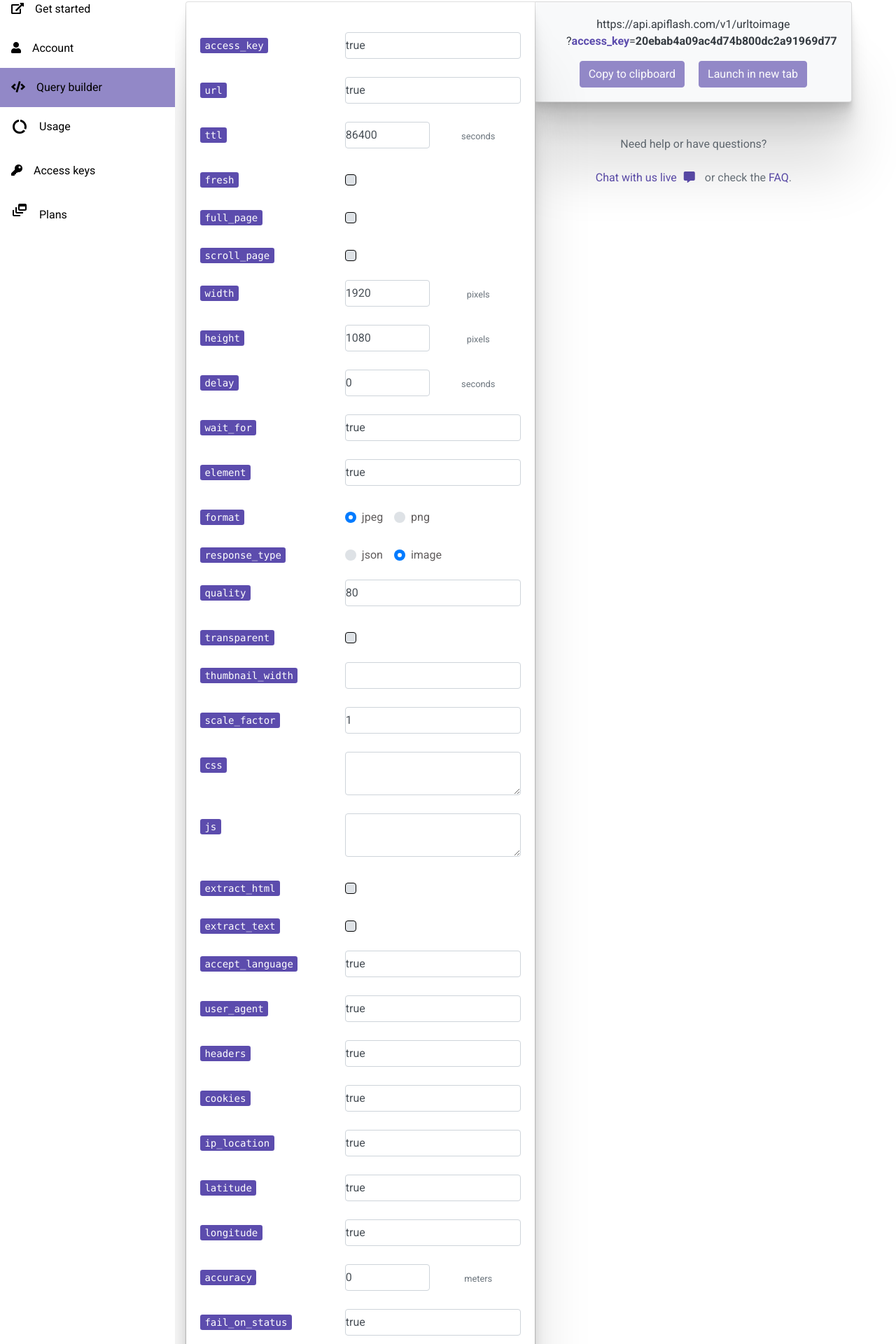
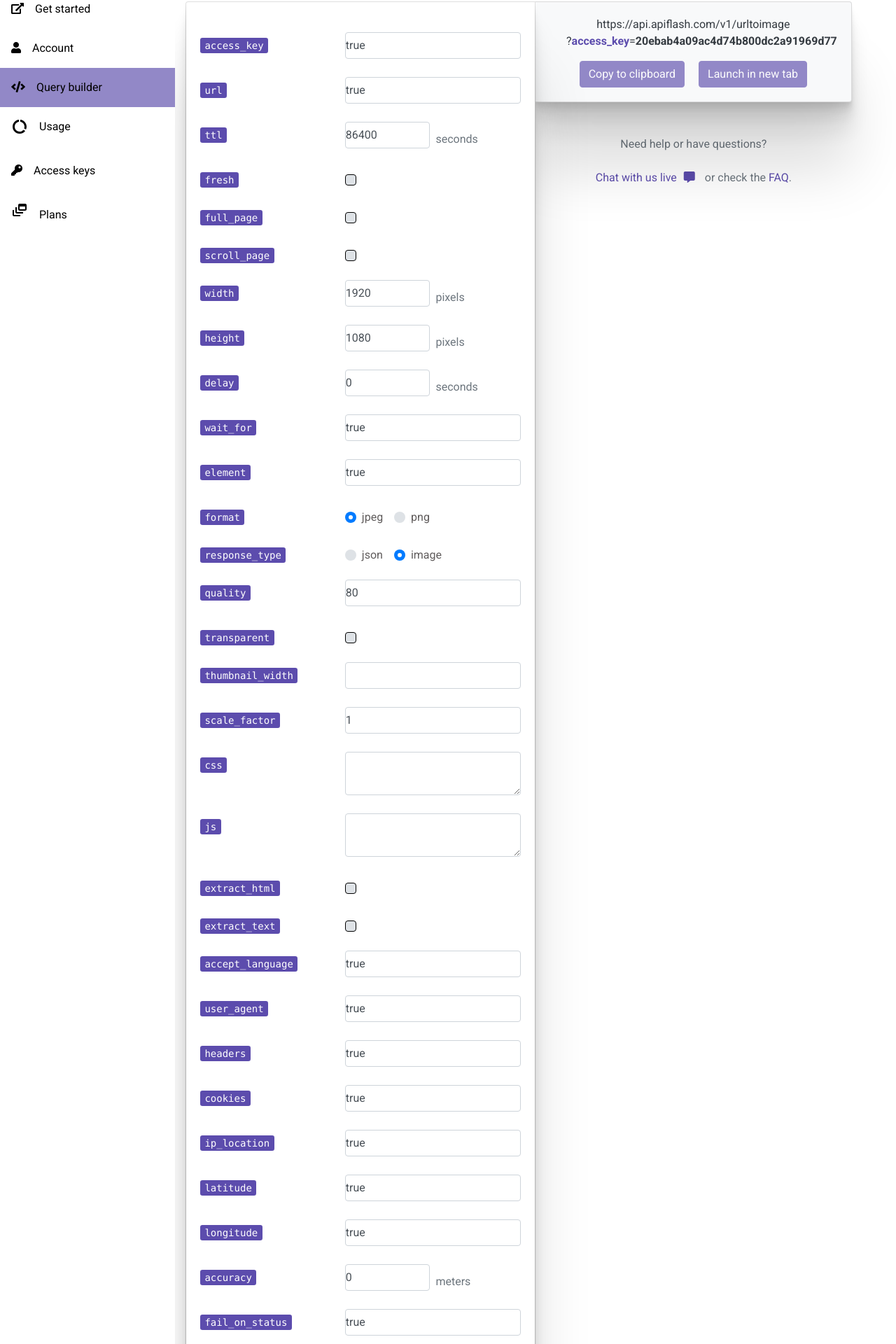
Before and after one commit to abhi2828/page_to_image_with_scroll, a React (Create React App) app: page /Query_builder in a window 1280 px wide. Shown: the part 115-2035 px from the top of the page at 70% size. Built offline with nearby package versions, Linux system fonts and the light colour scheme.

Commit message:
design for approvial 2

```diff
--- a/src/Query_builder.jsx
+++ b/src/Query_builder.jsx
@@ -100,7 +100,7 @@ const Query_builder = () => {
                 <div className="col my-auto">
                   <input id="ttl" name="ttl" placeholder={86400} type="text" defaultValue={86400} className="form-control query_input" />
                 </div>
-                <div className="col ml-2 mt-2"><small className="text-muted">seconds</small></div>
+                <div className="col ml-2 mt-2" style={{textAlign:'initial',fontSize: '20px'}}><small className="text-muted">seconds</small></div>
               </div>
               <div className="form-group row no-gutters">
                 <div className="col-sm-5 col-form-label text-right mr-3"><kbd data-html="true" data-trigger="hover" data-toggle="popover" data-placement="left" data-content="Force the API to capture a fresh new screenshot instead of returning a screenshot from the cache." data-original-title title>
@@ -142,7 +142,7 @@ const Query_builder = () => {
                 <div className="col my-auto">
                   <input id="width" name="width" placeholder={1920} type="number" defaultValue={1920} className="form-control query_input" />
                 </div>
-                <div className="col ml-2 mt-2"><small className="text-muted">pixels</small></div>
+                <div className="col ml-2 mt-2" style={{textAlign:'initial',fontSize: '20px'}}><small className="text-muted">pixels</small></div>
               </div>
               <div className="form-group row no-gutters">
                 <div className="col-sm-5 col-form-label text-right mr-3"><kbd data-html="true" data-trigger="hover" data-toggle="popover" data-placement="left" data-content="The height, in pixels, of the viewport to use. <span class=&quot;text-muted&quot;>This is ignored if <kbd>full_page</kbd> is <code>true</code>.</span>" data-original-title title> height </kbd>
@@ -150,7 +150,7 @@ const Query_builder = () => {
                 <div className="col my-auto">
                   <input id="height" name="height" placeholder={1080} type="number" defaultValue={1080} className="form-control query_input" />
                 </div>
-                <div className="col ml-2 mt-2"><small className="text-muted">pixels</small></div>
+                <div className="col ml-2 mt-2" style={{textAlign:'initial',fontSize: '20px'}}><small className="text-muted">pixels</small></div>
               </div>
               <div className="form-group row no-gutters">
                 <div className="col-sm-5 col-form-label text-right mr-3"><kbd data-html="true" data-trigger="hover" data-toggle="popover" data-placement="left" data-content="The delay, in seconds, to wait after the page is loaded <span class=&quot;text-muted&quot;>(<code>load</code> event fired and no more network connections for at least 500ms)</span> before capturing the screenshot. <span class=&quot;text-muted&quot;>From 0 seconds to a maximum of 10 seconds.</span>" data-original-title title>
@@ -159,7 +159,7 @@ const Query_builder = () => {
                 <div className="col my-auto">
                   <input id="delay" name="delay" placeholder={0} type="number" defaultValue={0} className="form-control query_input" />
                 </div>
-                <div className="col ml-2 mt-2"><small className="text-muted">seconds</small></div>
+                <div className="col ml-2 mt-2" style={{textAlign:'initial',fontSize: '20px'}}><small className="text-muted">seconds</small></div>
               </div>
               <div className="form-group row no-gutters">
                 <div className="col-sm-5 col-form-label text-right mr-3"><kbd data-html="true" data-trigger="hover" data-toggle="popover" data-placement="left" data-content="Wait until the provided CSS selector matches an element present in the page before capturing a screenshot. The process times out after 40 seconds." data-original-title title>
@@ -352,7 +352,7 @@ const Query_builder = () => {
                 <div className="col my-auto">
                   <input id="accuracy" name="accuracy" placeholder={0} type="number" defaultValue={0} className="form-control query_input" />
                 </div>
-                <div className="col ml-2 mt-2"><small className="text-muted">meters</small></div>
+                <div className="col ml-2 mt-2" style={{textAlign:'initial',fontSize: '20px'}}><small className="text-muted">meters</small></div>
               </div>
               <div className="form-group row no-gutters">
                 <div className="col-sm-5 col-form-label text-right mr-3"><kbd data-html="true" data-trigger="hover" data-toggle="popover" data-placement="left" data-content="A comma separated list of HTTP status codes that should make the API call fail instead of returning a screenshot. <span class=&quot;text-muted&quot;>Hyphen separated HTTP status codes can be used to define ranges. For example <code>400,404,500-511</code> would make the API call fail if the URL returns 400, 404 or any status code between 500 and 511.</span>" data-original-title title>
```
